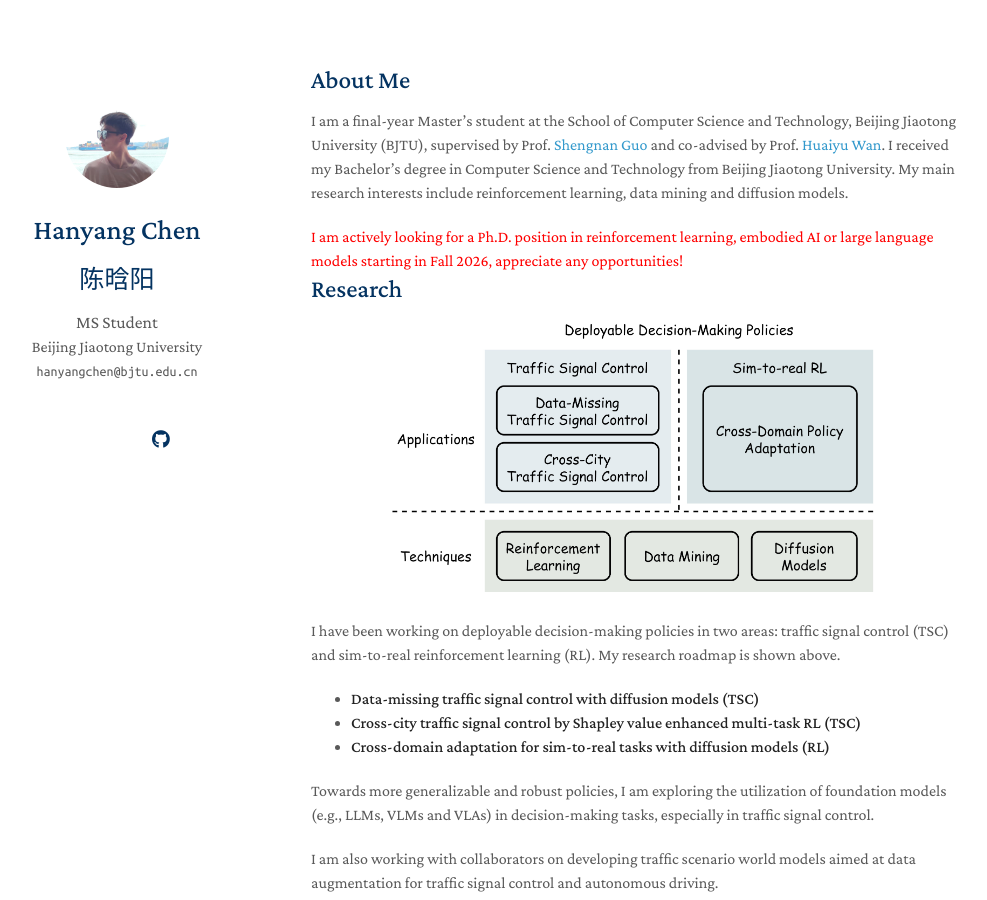
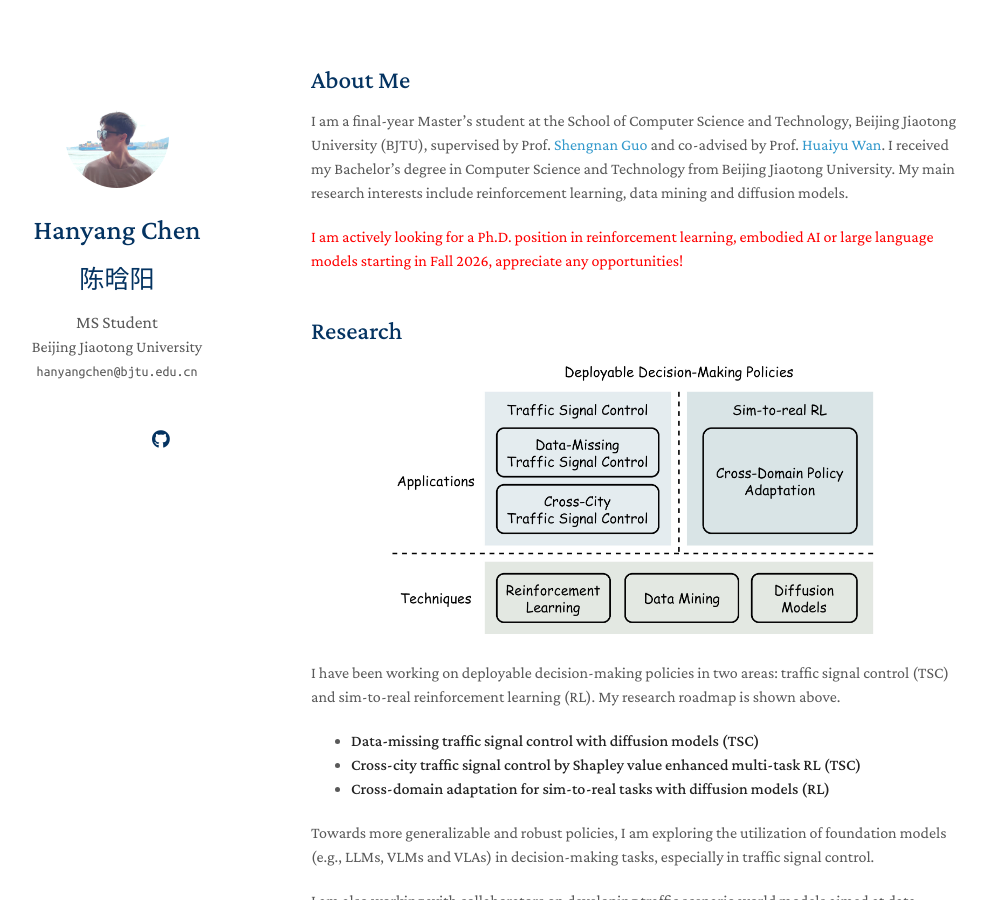
Before and after one commit to hanyang-chen/hanyang-chen.github.io, a Jekyll site: the page built from index.md, in a window 1280 px wide and 900 px high. Shown: the whole window, without its empty margins (159-1146 px from the left). Built offline with Jekyll 4.4.1, drawn with Linux system fonts in a browser that asks for light colours; a style sheet for code colours, icons or effects is not loaded; our own code applies the rules of GitHub Pages for plain Markdown files.

Commit message:
update readme.

```diff
--- a/index.md
+++ b/index.md
@@ -6,7 +6,7 @@
 
 I am a final-year Master's student at the School of Computer Science and Technology, Beijing Jiaotong University (BJTU), supervised by Prof. [Shengnan Guo](https://faculty.bjtu.edu.cn/9685/) and co-advised by Prof. [Huaiyu Wan](https://faculty.bjtu.edu.cn/8793/). I received my Bachelor's degree in Computer Science and Technology from Beijing Jiaotong University. My main research interests include reinforcement learning, data mining and diffusion models.
 
-<font color="red">I am actively looking for a Ph.D. position in reinforcement learning, embodied AI or large language models starting in Fall 2026, appreciate any opportunities!</font>
+<font color="red">I am actively looking for a Ph.D. position in reinforcement learning, embodied AI or large language models starting in Fall 2026, appreciate any opportunities!</font><br>
 
 ## Research
 
```
